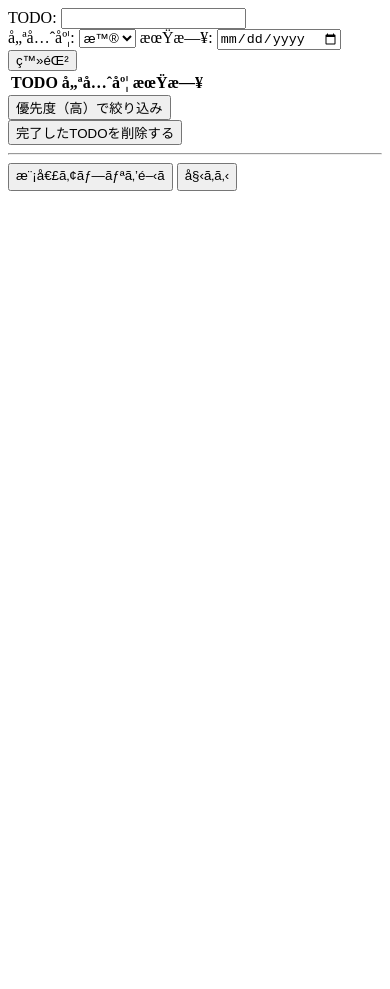
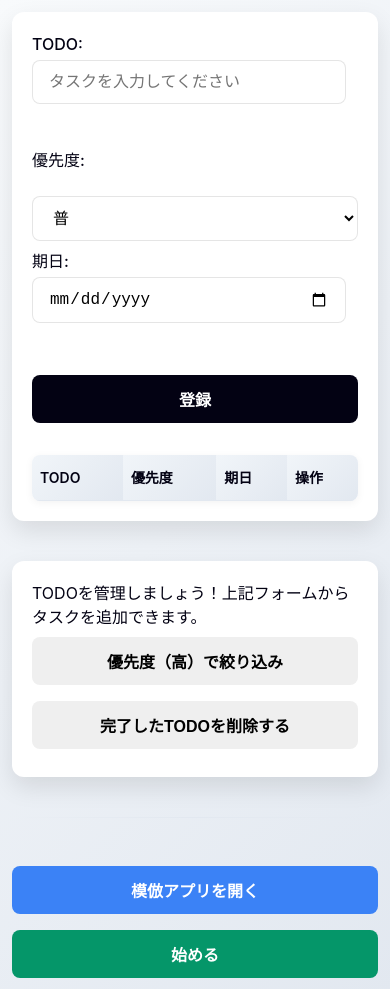
Before and after one commit to chebuo/itikuocup_daihukuoisi, a website: page index.html in a window 390 px wide. Before the commit the page ends 844 px from the top, so only its background shows below. Drawn offline with Linux system fonts and the light colour scheme.

Commit message:
add 残りの画面のCSS追加しました

```diff
--- /dev/null
+++ b/index.css
@@ -0,0 +1,330 @@
+/* TODOアプリ用CSS - 模倣アプリスタイル準拠 */
+
+/* リセットとベース設定 */
+* {
+  margin: 0;
+  padding: 0;
+  box-sizing: border-box;
+}
+
+body {
+  font-family: -apple-system, BlinkMacSystemFont, "Segoe UI", Roboto,
+    "Helvetica Neue", Arial, sans-serif;
+  font-size: 16px;
+  line-height: 1.5;
+  color: #030213;
+  background: linear-gradient(135deg, #f8fafc 0%, #e2e8f0 100%);
+  min-height: 100vh;
+  padding: 20px;
+}
+
+/* メインコンテナ */
+#input {
+  max-width: 800px;
+  margin: 0 auto 40px;
+  background: #ffffff;
+  border-radius: 16px;
+  box-shadow: 0 10px 25px rgba(0, 0, 0, 0.1);
+  padding: 32px;
+  animation: fadeIn 0.5s ease-in-out;
+}
+
+@keyframes fadeIn {
+  from {
+    opacity: 0;
+    transform: translateY(20px);
+  }
+  to {
+    opacity: 1;
+    transform: translateY(0);
+  }
+}
+
+/* フォーム要素のコンテナ */
+#input > div {
+  margin-bottom: 20px;
+}
+
+/* ラベル */
+label {
+  display: inline-block;
+  font-weight: 500;
+  color: #030213;
+  margin-bottom: 8px;
+  margin-right: 12px;
+}
+
+/* インプット要素 */
+input[type="text"],
+input[type="date"],
+#todo {
+  padding: 12px 16px;
+  border: 1px solid rgba(0, 0, 0, 0.1);
+  border-radius: 8px;
+  font-size: 16px;
+  font-weight: 400;
+  transition: all 0.2s ease;
+  background: #ffffff;
+  min-width: 200px;
+}
+
+input[type="text"]:focus,
+input[type="date"]:focus,
+#todo:focus {
+  outline: none;
+  border-color: #030213;
+  box-shadow: 0 0 0 2px rgba(113, 113, 130, 0.2);
+}
+
+/* セレクトボックス */
+select {
+  padding: 12px 16px;
+  border: 1px solid rgba(0, 0, 0, 0.1);
+  border-radius: 8px;
+  font-size: 16px;
+  font-weight: 400;
+  background: #ffffff;
+  cursor: pointer;
+  transition: all 0.2s ease;
+  margin: 0 12px;
+}
+
+select:focus {
+  outline: none;
+  border-color: #030213;
+  box-shadow: 0 0 0 2px rgba(113, 113, 130, 0.2);
+}
+
+/* 優先度のオプション色分け */
+select option[value="低"] {
+  color: #059669;
+}
+
+select option[value="普"] {
+  color: #0369a1;
+}
+
+select option[value="高"] {
+  color: #dc2626;
+}
+
+/* ボタン基本スタイル */
+button {
+  padding: 12px 24px;
+  border: none;
+  border-radius: 8px;
+  font-size: 16px;
+  font-weight: 600;
+  cursor: pointer;
+  transition: all 0.2s ease;
+  display: inline-flex;
+  align-items: center;
+  justify-content: center;
+  gap: 8px;
+  margin: 8px 4px;
+}
+
+/* 登録ボタン（プライマリ） */
+#submit {
+  background: #030213;
+  color: #ffffff;
+}
+
+#submit:hover {
+  background: #1e293b;
+  transform: translateY(-1px);
+  box-shadow: 0 4px 12px rgba(3, 2, 19, 0.3);
+}
+
+/* 模倣アプリボタン（セカンダリ） */
+button[onclick*="mimic.html"] {
+  background: #3b82f6;
+  color: #ffffff;
+}
+
+button[onclick*="mimic.html"]:hover {
+  background: #2563eb;
+  transform: translateY(-1px);
+  box-shadow: 0 4px 12px rgba(59, 130, 246, 0.3);
+}
+
+/* 始めるボタン（アクセント） */
+#batubtn {
+  background: #059669;
+  color: #ffffff;
+}
+
+#batubtn:hover {
+  background: #047857;
+  transform: translateY(-1px);
+  box-shadow: 0 4px 12px rgba(5, 150, 105, 0.3);
+}
+
+/* テーブル */
+table {
+  width: 100%;
+  border-collapse: collapse;
+  margin-top: 24px;
+  background: #ffffff;
+  border-radius: 8px;
+  overflow: hidden;
+  box-shadow: 0 2px 8px rgba(0, 0, 0, 0.05);
+}
+
+/* テーブルヘッダー */
+th {
+  background: linear-gradient(135deg, #f1f5f9, #e2e8f0);
+  color: #030213;
+  font-weight: 600;
+  padding: 16px;
+  text-align: left;
+  border-bottom: 1px solid #e2e8f0;
+}
+
+/* テーブルセル */
+td {
+  padding: 16px;
+  border-bottom: 1px solid #f1f5f9;
+  transition: all 0.2s ease;
+}
+
+/* テーブル行のホバー効果 */
+tr:hover td {
+  background: #f8fafc;
+}
+
+/* 最後の行のボーダー削除 */
+tr:last-child td {
+  border-bottom: none;
+}
+
+/* メインセクション */
+main {
+  max-width: 800px;
+  margin: 0 auto 40px;
+  background: #ffffff;
+  border-radius: 16px;
+  box-shadow: 0 10px 25px rgba(0, 0, 0, 0.1);
+  padding: 32px;
+  min-height: 200px;
+}
+
+/* 区切り線 */
+hr {
+  max-width: 800px;
+  margin: 40px auto;
+  border: none;
+  height: 1px;
+  background: linear-gradient(90deg, transparent, #e2e8f0, transparent);
+}
+
+/* フォーム行の間隔調整 */
+#input > label,
+#input > br {
+  margin-bottom: 16px;
+}
+
+#input > br {
+  line-height: 2;
+}
+
+/* ボタンコンテナ（最下部のボタン用） */
+.bottom-buttons {
+  text-align: center;
+  max-width: 800px;
+  margin: 0 auto;
+}
+
+/* レスポンシブデザイン */
+@media (max-width: 768px) {
+  body {
+    padding: 12px;
+  }
+
+  #input,
+  main {
+    padding: 20px;
+    border-radius: 12px;
+  }
+
+  label {
+    display: block;
+    margin-bottom: 8px;
+  }
+
+  input[type="text"],
+  input[type="date"],
+  #todo,
+  select {
+    width: 100%;
+    margin: 4px 0;
+    min-width: auto;
+  }
+
+  select {
+    margin: 8px 0;
+  }
+
+  button {
+    width: 100%;
+    margin: 8px 0;
+  }
+
+  table {
+    font-size: 14px;
+  }
+
+  th,
+  td {
+    padding: 12px 8px;
+  }
+}
+
+/* ダークモード対応 */
+@media (prefers-color-scheme: dark) {
+  body {
+    background: linear-gradient(135deg, #0f172a, #1e293b);
+    color: #f8fafc;
+  }
+
+  #input,
+  main {
+    background: #1e293b;
+  }
+
+  label {
+    color: #f8fafc;
+  }
+
+  input[type="text"],
+  input[type="date"],
+  #todo,
+  select {
+    background: #334155;
+    border-color: #475569;
+    color: #f8fafc;
+  }
+
+  table {
+    background: #334155;
+  }
+
+  th {
+    background: #475569;
+    color: #f8fafc;
+    border-color: #64748b;
+  }
+
+  td {
+    border-color: #475569;
+    color: #f8fafc;
+  }
+
+  tr:hover td {
+    background: #475569;
+  }
+
+  hr {
+    background: linear-gradient(90deg, transparent, #475569, transparent);
+  }
+}
--- a/index.html
+++ b/index.html
@@ -1,31 +1,57 @@
 <!DOCTYPE html>
 <html lang="ja">
+  <head>
+    <meta charset="UTF-8" />
+    <meta name="viewport" content="width=device-width, initial-scale=1.0" />
+    <title>TODOアプリ</title>
+    <link rel="stylesheet" href="index.css" />
+  </head>
   <body>
-    <meta charset="uft-8" />
     <div id="input">
-      <label>TODO: <input id="todo" /></label><br />
-      優先度:
-      <select>
-        <option>低</option>
-        <option selected>普</option>
-        <option>高</option>
-      </select>
-      <label>期日: <input type="date" /></label><br />
+      <label
+        >TODO: <input id="todo" placeholder="タスクを入力してください" /></label
+      ><br />
+
+      <label>優先度:</label>
+      <select id="priority">
+        <option value="低">低</option>
+        <option value="普" selected>普</option>
+        <option value="高">高</option></select
+      ><br />
+
+      <label>期日: <input type="date" id="deadline" /></label><br />
+
       <button id="submit">登録</button>
-      <table>
+
+      <table id="todo-table">
+        <thead>
           <tr>
             <th>TODO</th>
             <th>優先度</th>
             <th>期日</th>
+            <th>操作</th>
           </tr>
+        </thead>
+        <tbody>
+          <!-- TODOアイテムがここに追加される -->
+        </tbody>
       </table>
     </div>
-    <main></main>
+
+    <main>
+      <!-- メインコンテンツエリア -->
+      <p>TODOを管理しましょう！上記フォームからタスクを追加できます。</p>
+    </main>
+
     <hr />
+
+    <div class="bottom-buttons">
       <button onclick="window.open('mimic.html', '_blank')">
         模倣アプリを開く
       </button>
       <button type="button" id="batubtn">始める</button>
+    </div>
+
     <script src="index.js"></script>
   </body>
 </html>
--- /dev/null
+++ b/result.css
@@ -0,0 +1,219 @@
+/* リザルト画面用CSS - 模倣アプリスタイル準拠 */
+
+/* リセットとベース設定 */
+* {
+  margin: 0;
+  padding: 0;
+  box-sizing: border-box;
+}
+
+body {
+  font-family: -apple-system, BlinkMacSystemFont, "Segoe UI", Roboto,
+    "Helvetica Neue", Arial, sans-serif;
+  font-size: 16px;
+  line-height: 1.5;
+  color: #030213;
+  background: linear-gradient(135deg, #f8fafc 0%, #e2e8f0 100%);
+  min-height: 100vh;
+  padding: 20px;
+  display: flex;
+  flex-direction: column;
+  align-items: center;
+  justify-content: center;
+}
+
+/* メインコンテナ */
+#result-app {
+  max-width: 600px;
+  width: 100%;
+  background: #ffffff;
+  border-radius: 16px;
+  box-shadow: 0 10px 25px rgba(0, 0, 0, 0.1);
+  overflow: hidden;
+  padding: 40px;
+  animation: fadeIn 0.5s ease-in-out;
+}
+
+@keyframes fadeIn {
+  from {
+    opacity: 0;
+    transform: translateY(20px);
+  }
+  to {
+    opacity: 1;
+    transform: translateY(0);
+  }
+}
+
+/* メインタイトル */
+h1 {
+  text-align: center;
+  color: #030213;
+  font-size: 32px;
+  font-weight: 600;
+  margin-bottom: 32px;
+  background: linear-gradient(135deg, #3b82f6, #8b5cf6);
+  -webkit-background-clip: text;
+  -webkit-text-fill-color: transparent;
+  background-clip: text;
+}
+
+/* スコア表示エリア */
+#score {
+  font-size: 20px;
+  font-weight: 500;
+  text-align: center;
+  padding: 32px;
+  margin: 24px 0;
+  background: linear-gradient(135deg, #f1f5f9, #e2e8f0);
+  color: #030213;
+  border-radius: 12px;
+  border: 1px solid rgba(148, 163, 184, 0.3);
+  box-shadow: 0 2px 8px rgba(0, 0, 0, 0.05);
+  line-height: 1.8;
+}
+
+/* スコアが表示されていない場合のスタイル */
+#score:empty::before {
+  content: "スコア未集計";
+  color: #717182;
+  font-style: italic;
+}
+
+/* ボタンコンテナ */
+.button-container {
+  display: flex;
+  gap: 16px;
+  justify-content: center;
+  flex-wrap: wrap;
+  margin-top: 32px;
+}
+
+/* ボタン基本スタイル */
+button {
+  padding: 14px 28px;
+  border: none;
+  border-radius: 8px;
+  font-size: 16px;
+  font-weight: 600;
+  cursor: pointer;
+  transition: all 0.2s ease;
+  display: inline-flex;
+  align-items: center;
+  justify-content: center;
+  gap: 8px;
+  min-width: 160px;
+}
+
+/* 再挑戦ボタン（プライマリ） */
+.retry-btn {
+  background: #030213;
+  color: #ffffff;
+}
+
+.retry-btn:hover {
+  background: #1e293b;
+  transform: translateY(-1px);
+  box-shadow: 0 4px 12px rgba(3, 2, 19, 0.3);
+}
+
+/* TOPボタン（セカンダリ） */
+.home-btn {
+  background: #3b82f6;
+  color: #ffffff;
+}
+
+.home-btn:hover {
+  background: #2563eb;
+  transform: translateY(-1px);
+  box-shadow: 0 4px 12px rgba(59, 130, 246, 0.3);
+}
+
+/* ボタン押下効果 */
+button:active {
+  transform: translateY(0);
+}
+
+/* スコア内の改行対応 */
+#score br {
+  margin: 8px 0;
+}
+
+/* 勝敗結果の強調表示 */
+.winner {
+  color: #059669;
+  font-weight: 700;
+}
+
+.loser {
+  color: #dc2626;
+  font-weight: 500;
+}
+
+/* レスポンシブデザイン */
+@media (max-width: 768px) {
+  body {
+    padding: 16px;
+  }
+
+  #result-app {
+    padding: 24px;
+    border-radius: 12px;
+  }
+
+  h1 {
+    font-size: 28px;
+    margin-bottom: 24px;
+  }
+
+  #score {
+    font-size: 18px;
+    padding: 24px;
+    margin: 20px 0;
+  }
+
+  .button-container {
+    flex-direction: column;
+    gap: 12px;
+    margin-top: 24px;
+  }
+
+  button {
+    width: 100%;
+    min-width: auto;
+  }
+}
+
+/* ダークモード対応 */
+@media (prefers-color-scheme: dark) {
+  body {
+    background: linear-gradient(135deg, #0f172a, #1e293b);
+    color: #f8fafc;
+  }
+
+  #result-app {
+    background: #1e293b;
+  }
+
+  h1 {
+    color: #f8fafc;
+  }
+
+  #score {
+    background: #334155;
+    border-color: #475569;
+    color: #f8fafc;
+  }
+
+  #score:empty::before {
+    color: #94a3b8;
+  }
+
+  .winner {
+    color: #10b981;
+  }
+
+  .loser {
+    color: #f87171;
+  }
+}
```
Also changed, not shown: result.html (+25 -13 lines). Lines whose indentation alone changed are shown as unchanged.
